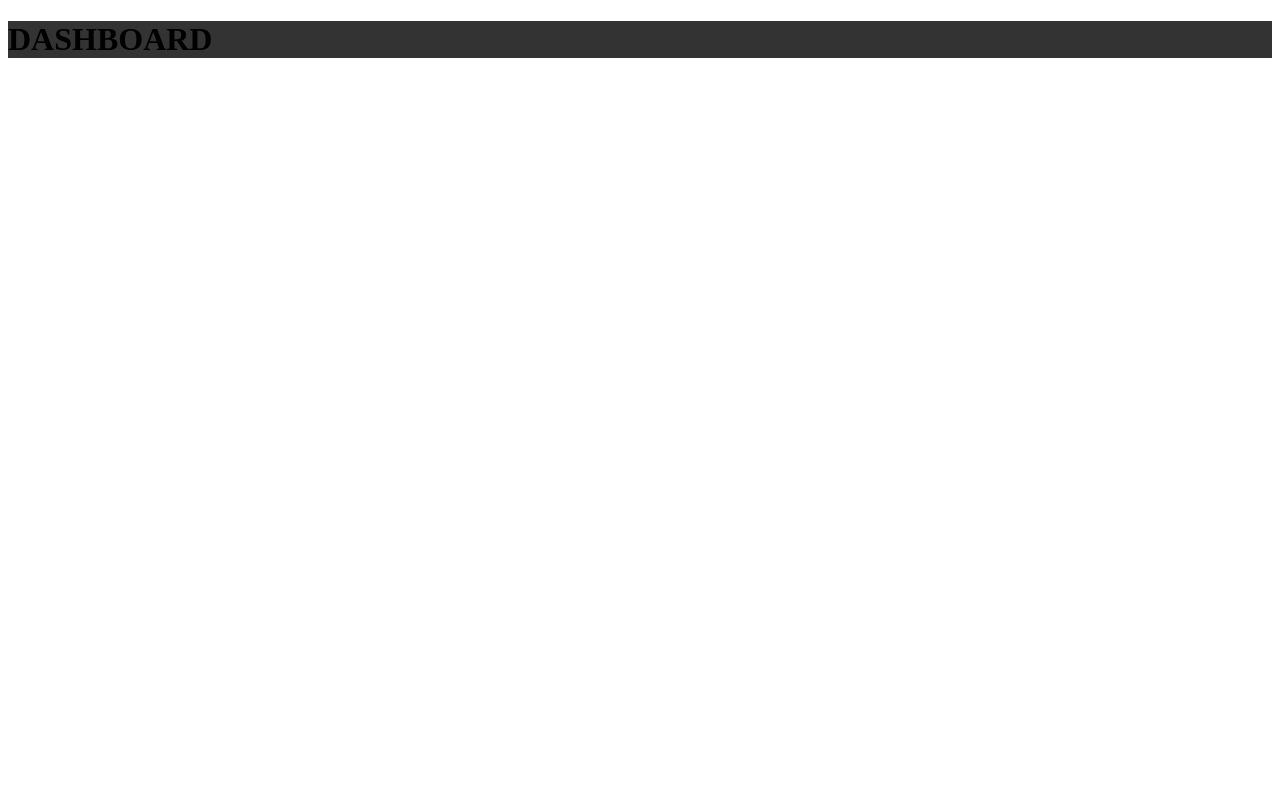
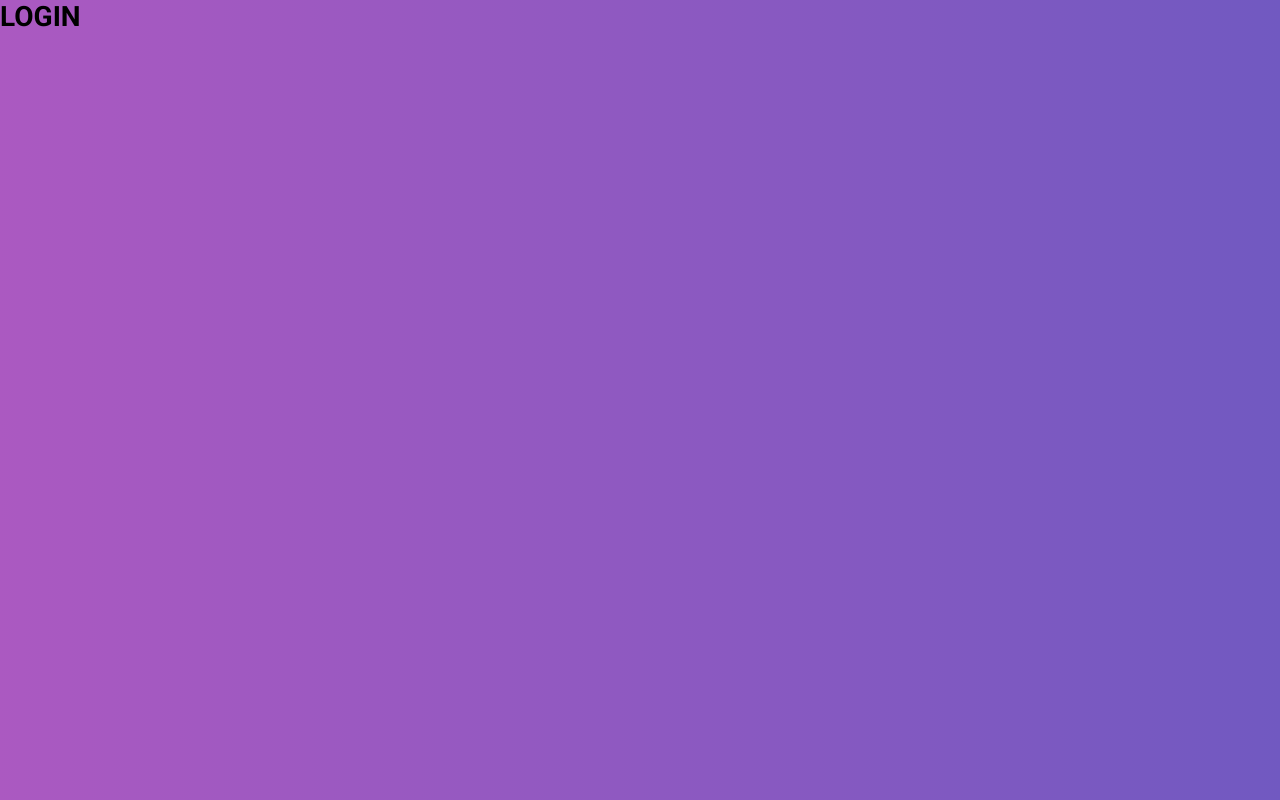
Before and after one commit to jinascimento/gobarber-web, a React (Create React App) app: page / in a window 1280 px wide. Before the commit this address led to /dashboard. Built offline with nearby package versions, Linux system fonts and the light colour scheme.

Commit message:
Add global style

```diff
--- a/src/App.js
+++ b/src/App.js
@@ -4,11 +4,13 @@
 import './config/ReactotronConfig';
 import Routes from './routes';
 import history from './services/history';
+import GlobalStyle from './styles/global';
 
 function App() {
   return (
     <Router history={history}>
       <Routes />
+      <GlobalStyle />
     </Router>
   );
 }
--- a/src/routes/Route.js
+++ b/src/routes/Route.js
@@ -10,7 +10,7 @@
   isPrivate,
   ...rest
 }) {
-  const signed = true;
+  const signed = false;
 
   if (!signed && isPrivate) {
     return <Redirect to="/" />;
--- /dev/null
+++ b/src/styles/global.js
@@ -0,0 +1,40 @@
+import { createGlobalStyle } from 'styled-components';
+
+export default createGlobalStyle`
+  @import url('https://fonts.googleapis.com/css?family=Roboto:400,700&display=swap');
+
+  * {
+    margin: 0;
+    padding: 0;
+    outline: 0;
+    box-sizing: border-box;
+  }
+
+  *:focus {
+    outline: 0;
+  }
+
+  html, body, #root {
+    height: 100%;
+  }
+
+  body {
+    -webkit-font-smoothing: antialiased;
+  }
+
+  body, input, button {
+    font: 14px 'Roboto', sans-serif;
+  }
+
+  a {
+    text-decoration: none;
+  }
+
+  ul {
+    list-style: none;
+  }
+
+  button {
+    cursor: pointer;
+  }
+`;
```
